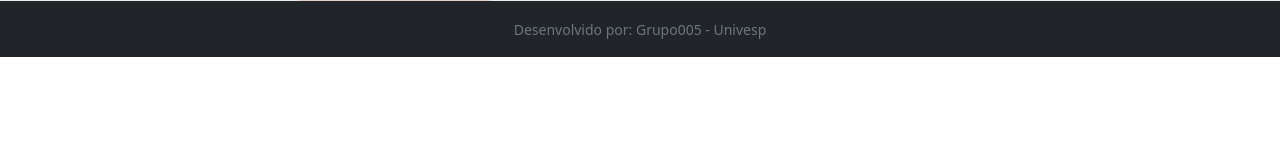
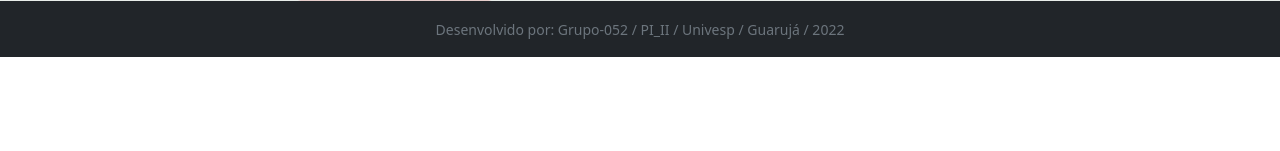
Before and after one commit to 2ARC/opineaquieducacao, a PHP site: page /professor.php in a window 1280 px wide. Shown: the part 649-800 px from the top of the page. Run offline with PHP 8.4, Linux system fonts and the light colour scheme; the visitor is signed in with stand-in values (Sample User, id 1); data that the repository does not hold is empty.

Commit message:
Corrigidos alguns bugs variados

```diff
--- a/js/professor.php
+++ b/js/professor.php
@@ -136,7 +136,7 @@ $rs = $con->query("select * from tb_sugestoes");
 
     <div class='bg-dark py-3'>
         <div class="container text-center">
-            <small class="text-secondary" id="sugestao">Desenvolvido por: Grupo005 - Univesp</small>
+            <small class="text-secondary" id="sugestao">Desenvolvido por: Grupo-052 / PI_II / Univesp / Guarujá / 2022</small>
 
         </div>
     </div>
--- a/professor.php
+++ b/professor.php
@@ -146,7 +146,7 @@ $rs = $con->query("select * from tb_sugestoes");
 
     <div class='bg-dark py-3'>
         <div class="container text-center">
-            <small class="text-secondary" id="sugestao">Desenvolvido por: Grupo005 - Univesp</small>
+            <small class="text-secondary" id="sugestao">Desenvolvido por: Grupo-052 / PI_II / Univesp / Guarujá / 2022</small>
 
         </div>
     </div>
```
